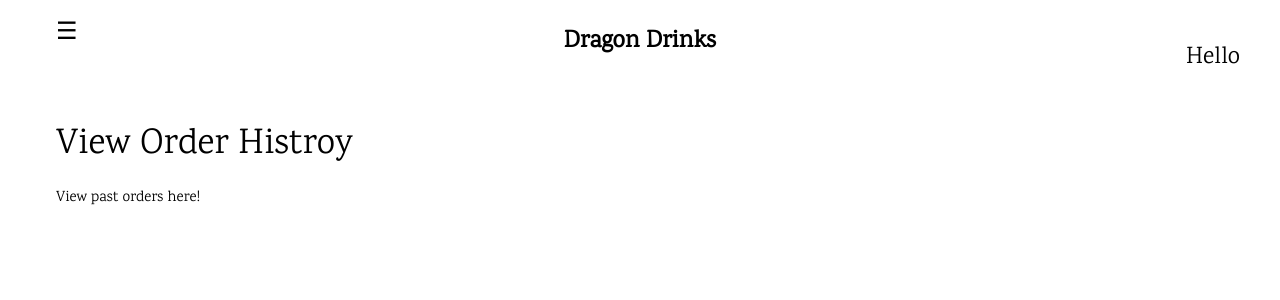
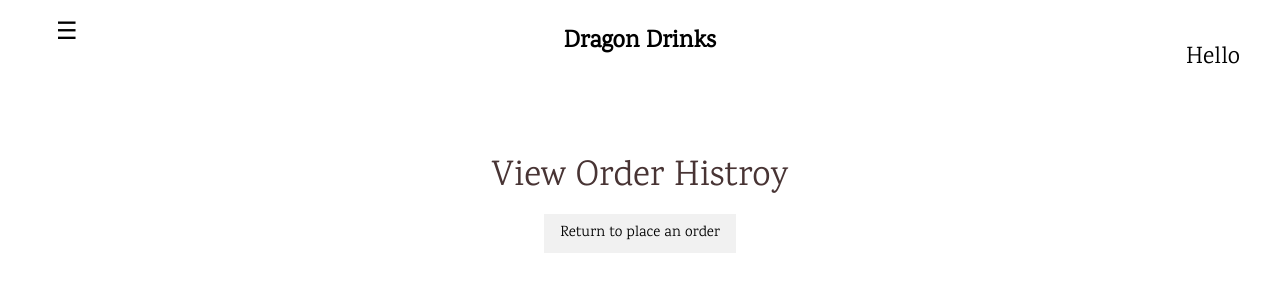
Before and after one commit to mai-codes/CoffeeShop, a Flask app: page /orderHistory in a window 1280 px wide. Shown: the top 300 px of the page. Run offline with Flask 2, Linux system fonts and the light colour scheme; a user stored in the database is signed in.

Commit message:
starting order history page

```diff
--- a/templates/orderHistory.html
+++ b/templates/orderHistory.html
@@ -7,11 +7,35 @@ orderHistory
 
 {% block content %}
 
-<section class="jumbotron">
-    <div class="text-center">
-        <h1 class="jumbotron-heading">View Order Histroy</h1>
-        <p class="lead text-muted">View past orders here!</p>
+<div class="w3-container">
+    <div class="w3-padding-32 w3-center">
+        <!-- User is logged in  -->
+        {% if session['user'] %}
+        <h1>View Order Histroy</h1>
+        <a href="/order" class="w3-button w3-light-grey">Return to place an order</a>
+        <br>
+
+        <div id="pastOrdersList" class="container">
+            <script>
+
+                $(() => {
+                    const orderHistoryView = new OrderHistoryView(10);
+                    orderHistoryView.load();
+                });
+
+            </script>
+
+        </div>
+        <!-- User is logged out  -->
+        {% else %}
+        <h1>View Order Histroy</h1><br>
+        <h2>To view past orders please <a href="/login" >Login</a>.</h2>
+        {% endif %}
     </div>
-</section>
+
+
+
+
+</div>
 
 {% endblock %}
--- a/templates/userInfo.html
+++ b/templates/userInfo.html
@@ -16,6 +16,8 @@ User Information
         <h2><strong>User name:</strong> {{ session['user']['username'] }}</h2>
         <h2><strong>User email:</strong> {{ session['user']['email'] }}</h2>
         <h2><strong>User type:</strong> {{ session['user']['userType']}}</h2>
+        <br>
+        <a href="/logout"class="w3-button w3-light-grey">Logout</a>
         {% else %}
         <!-- Show link to login button -->
         <h2>To view user information please <a href="/login" >Login</a> . </h2>
```
Also changed, not shown: static/js/orderHistoryView.js (added, +43 -0 lines), templates/order.html (+9 -2 lines).
